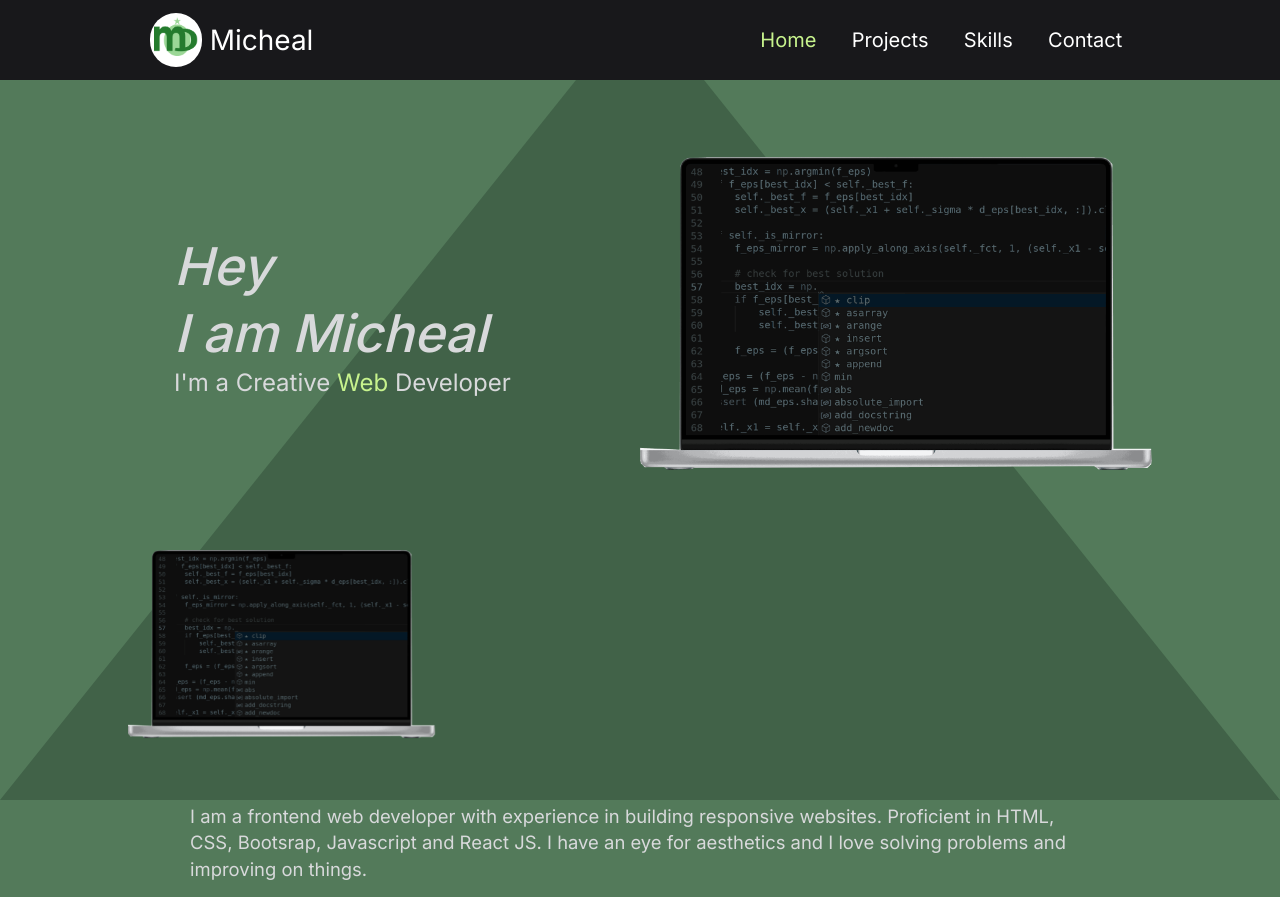
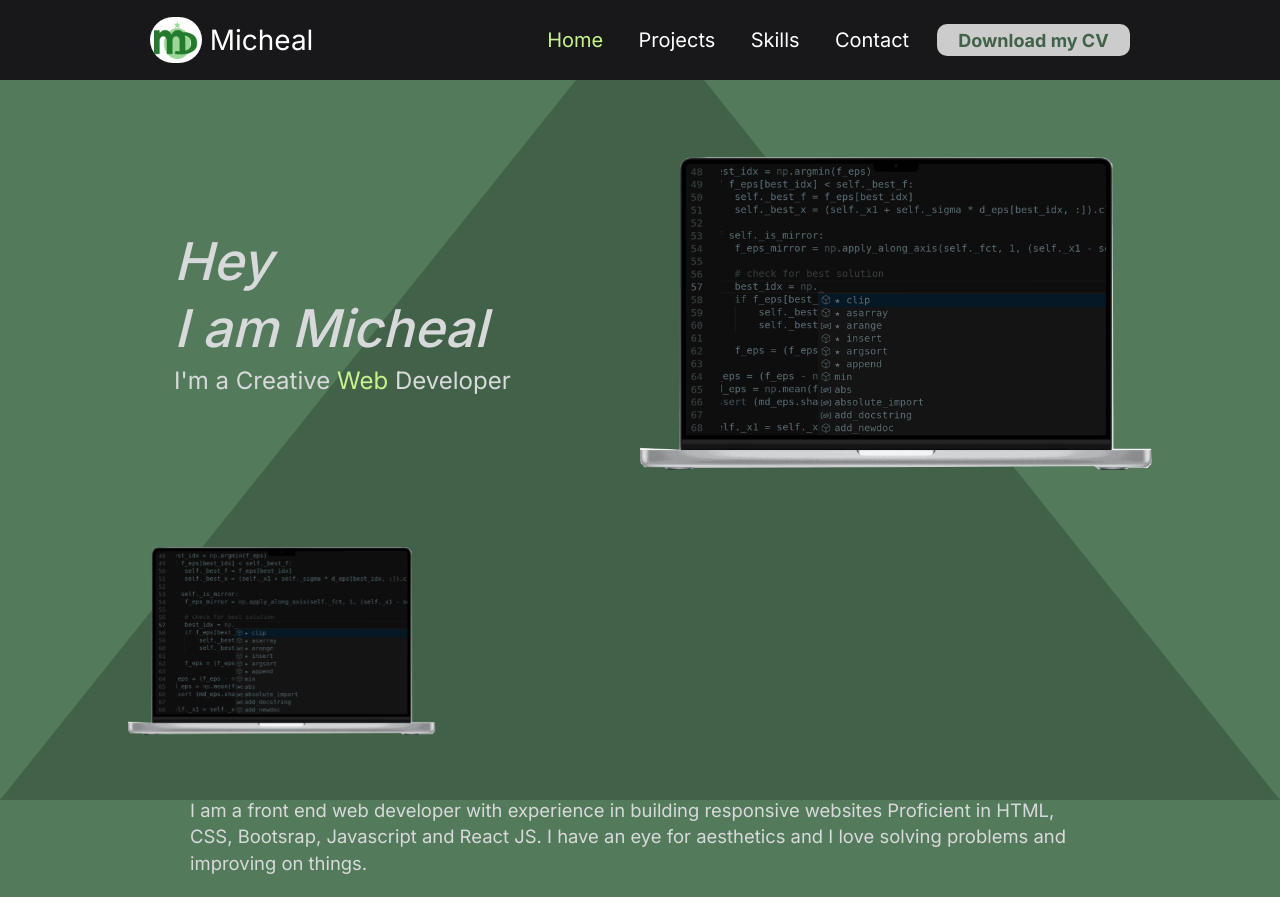
Before and after one commit to mikedalu/micheal-portfolio, a React (Create React App) app: page / in a window 1280 px wide. Shown: the top 897 px of the page. Built offline with nearby package versions, Linux system fonts and the light colour scheme; a web font is replaced by a local one.

Commit message:
updated cv and cvButton

```diff
--- a/public/index.html
+++ b/public/index.html
@@ -2,7 +2,11 @@
 <html lang="en">
 	<head>
 		<meta charset="utf-8" />
-		<link rel="icon" href="/public/favicon.png" />
+		<meta
+			name="description"
+			content="I am a front end web developer with experience in building responsive websites Proficient in HTML, CSS, Bootsrap, Javascript and React JS. I have an eye for aesthetics and I love solving problems and improving on things"
+		/>
+		<link rel="icon" href="favicon.png" />
 		<meta name="viewport" content="width=device-width, initial-scale=1" />
 
 		<!-- //Google fonts -->
--- a/src/components/NavBar.js
+++ b/src/components/NavBar.js
@@ -1,6 +1,8 @@
 import React from "react";
 import logo from "../assets/myLogo.png";
-import { Nav, LogoBrand, Logo, NavLink, Li, Hamburger, Ul, CloseBtn } from "./NavBarElements";
+import { Nav, LogoBrand, Logo, NavLink, Li, Hamburger, Ul, CloseBtn, CvButton } from "./NavBarElements";
+import CV from "../assets/document/CVMicheal.pdf";
+
 import { useState } from "react";
 
 function NavBar() {
@@ -43,6 +45,11 @@ function NavBar() {
 					<Li>
 						<NavLink to="/contact">Contact</NavLink>
 					</Li>
+					<Li>
+						<CvButton>
+							<a href={CV}>Download my CV</a>
+						</CvButton>
+					</Li>
 				</Ul>
 			</Nav>
 		</>
--- a/src/components/NavBarElements.js
+++ b/src/components/NavBarElements.js
@@ -10,6 +10,20 @@ export const Nav = styled.nav`
 	justify-content: space-between;
 	padding: 0.5rem calc((100vw - 1000px) / 2);
 	z-index: 10;
+`;
+export const CvButton = styled.button`
+	width: auto;
+	background-color: #ccc;
+	border: none;
+	border-radius: 10px;
+	a:link,
+	a:visited {
+		text-decoration: none;
+		color: #416248;
+		padding: 2rem;
+		font-size: 18px;
+		font-weight: bold;
+	}
 `;
 export const LogoBrand = styled.span`
 	display: flex;
@@ -48,6 +62,9 @@ export const Ul = styled.ul`
 		left: -100%;
 		background-color: black;
 		transition: 0.5s ease;
+		li:last-child {
+			display: none;
+		}
 
 		&.active {
 			top: 80px;
--- a/src/pages/Home.js
+++ b/src/pages/Home.js
@@ -1,6 +1,8 @@
 import React, { useEffect } from "react";
 // import styled from "styled-components";
 import CV from "../assets/document/CVMicheal.pdf";
+import Parag from "./text.json";
+
 import Aos from "aos";
 import "aos/dist/aos.css"; //animation library
 
@@ -26,14 +28,8 @@ function Home() {
 			</section>
 			<main data-aos="fade-in" className="main">
 				<div className="main-text">
-					<p>
-						I am a frontend web developer with experience in building responsive websites. Proficient in HTML, CSS, Bootsrap,
-						Javascript and React JS. I have an eye for aesthetics and I love solving problems and improving on things.
-					</p>
-					<p>
-						These personal attributes help me deliver top quality products with appealing user interface and a most satisfying user
-						experience. I am passionate about UI designs and possess working knowledge of Adobephotoshop and Figma
-					</p>
+					<p>{Parag.firstP}</p>
+					<p>{Parag.secondP}</p>
 				</div>
 
 				<div data-aos="flip-right" className="html-img-2">
--- /dev/null
+++ b/src/pages/text.json
@@ -0,0 +1,4 @@
+{
+	"firstP": "I am a front end web developer with experience in building responsive websites Proficient in HTML, CSS, Bootsrap, Javascript and React JS. I have an eye for aesthetics and I love solving problems and improving on things.",
+	"secondP": "These personal attributes help me deliver top quality products with appealing user interface and a most satisfying user experience. I am passionate about UI designs and possess working knowledge of Adobephotoshop and Figma"
+}
--- a/src/styles/App.scss
+++ b/src/styles/App.scss
@@ -3,19 +3,51 @@
 @import "./contact";
 @import "./variables";
 
-* {
+// Reset Box-sizing
+*,
+*::before,
+*::after {
 	box-sizing: border-box;
+}
+
+// Reset Margin
+body,
+h1,
+h2,
+h3,
+h4,
+h5,
+p,
+figure,
+picture {
 	margin: 0;
-	padding: 0;
 }
+
+// make images easier to work with
+img,
+picture {
+	max-width: 100%;
+	display: block;
+}
+
+// make form elements easier to work with
+input,
+button,
+select,
+textarea {
+	font: inherit;
+}
+
 html {
-	box-sizing: border-box;
-
 	font-size: 48%;
+	overflow-x: hidden;
 }
 body {
 	font-family: "Inter", sans-serif;
-	height: 100%;
+	line-height: 1.5;
+	min-height: 100vh;
+	overflow-x: hidden;
+	// height: 100%;
 	width: 100%;
 	font-size: 1.8rem;
 	background-color: $primary;
```
Also changed, not shown: public/manifest.json, 1 other file (tests, documents, lock files or other folders).
